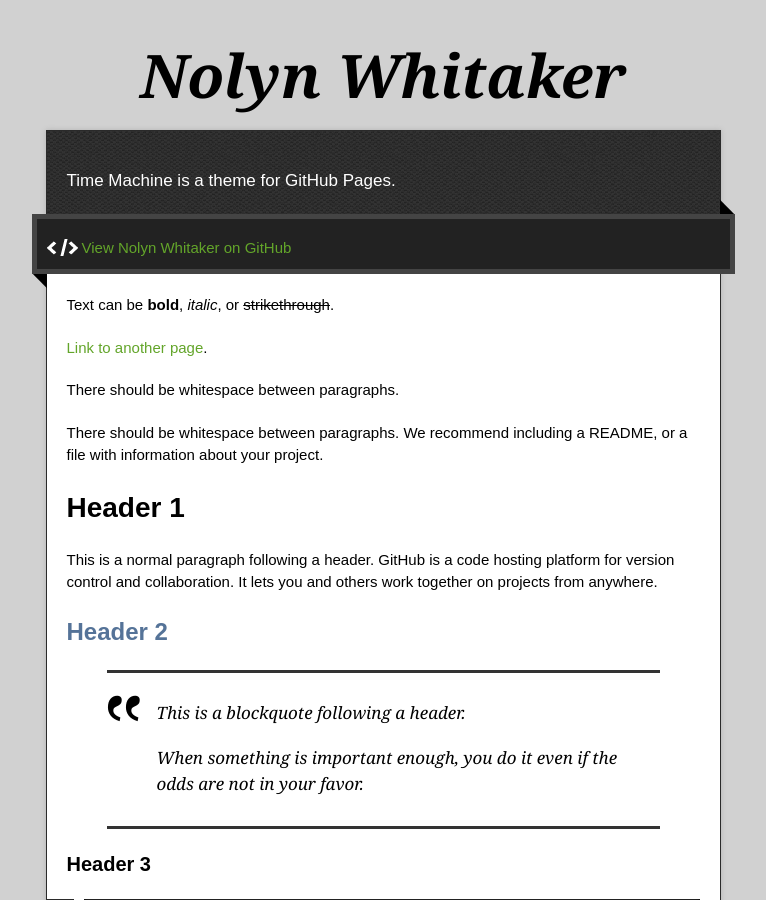
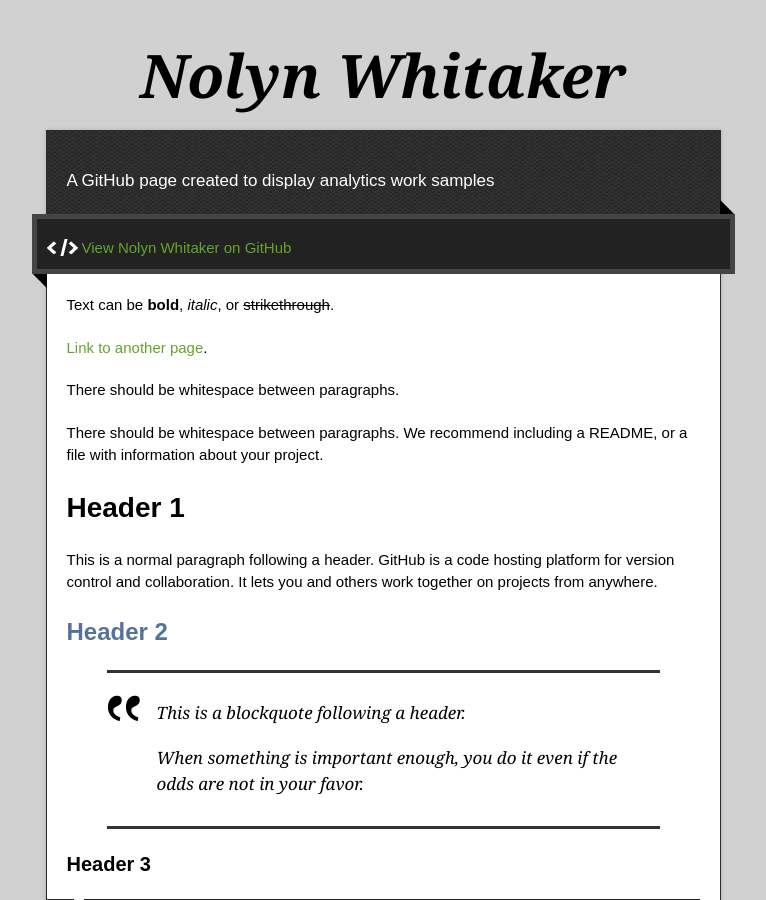
Before and after one commit to nswhit/nswhit.github.io, a Jekyll site: the page built from index.md, in a window 1280 px wide and 900 px high. Shown: the whole window, without its empty margins (257-1023 px from the left). Built offline with Jekyll 4.4.1, drawn with Linux system fonts in a browser that asks for light colours; our own code applies the rules of GitHub Pages for plain Markdown files.

Commit message:
Update _config.yml

```diff
--- a/_config.yml
+++ b/_config.yml
@@ -1,5 +1,5 @@
 title: Nolyn Whitaker
-description: Time Machine is a theme for GitHub Pages.
+description: A GitHub page created to display analytics work samples
 show_downloads: false
 google_analytics:
 theme: jekyll-theme-time-machine
```
